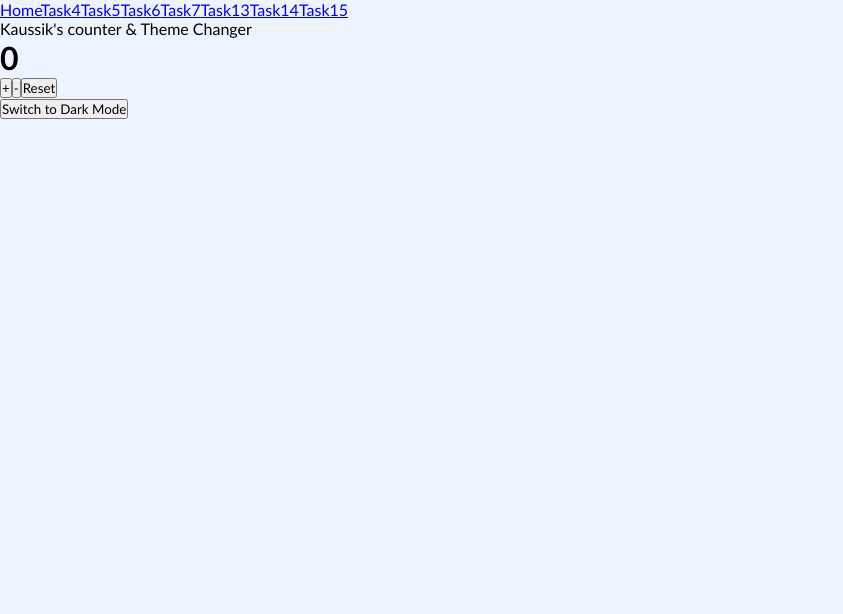
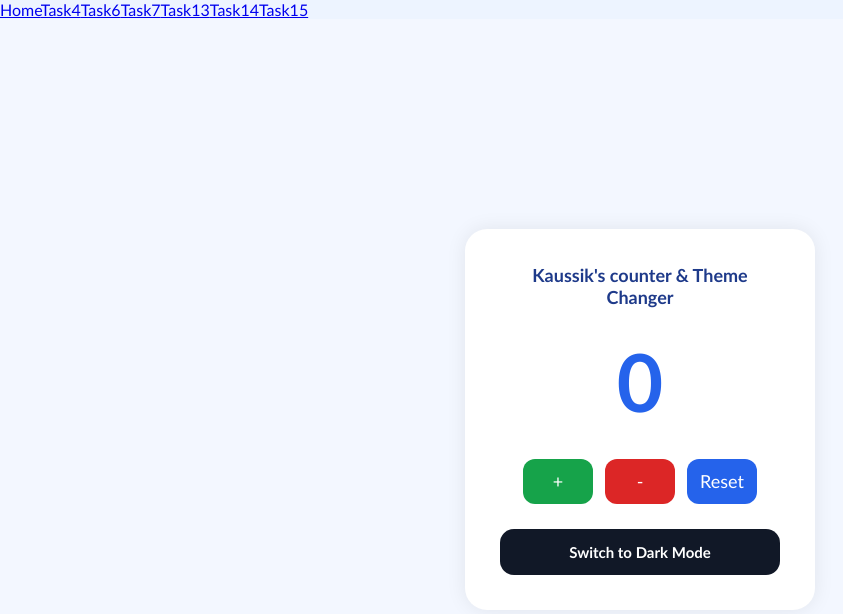
Before and after one commit to kaussikvk/jst4, a React (Vite) app: page / in a window 1280 px wide. Shown: the top 614 px of the page, without its empty margins (0-843 px from the left). Built offline with nearby package versions, Linux system fonts and the light colour scheme.

Commit message:
css added to TaskFour.jsx

```diff
--- a/src/App.jsx
+++ b/src/App.jsx
@@ -5,7 +5,6 @@ import {
 } from "react-router-dom";
 
 import TaskFour from "./TaskFour";
-import TaskFive from "./TaskFive";
 import TaskSix from "./TaskSix";
 import TaskSeven from "./TaskSeven";
 import TaskThirteen from "./TaskThirteen";
@@ -22,7 +21,6 @@ function App() {
 
         <Link to="/task4">Task4</Link>
 
-        <Link to="/task5">Task5</Link>
 
         <Link to="/task6">Task6</Link>
 
@@ -44,11 +42,6 @@ function App() {
         <Route
           path="/task4"
           element={<TaskFour />}
-        />
-
-        <Route
-          path="/task5"
-          element={<TaskFive />}
         />
 
         <Route
--- /dev/null
+++ b/src/TaskFour.css
@@ -0,0 +1,127 @@
+* {
+  margin: 0;
+  padding: 0;
+  box-sizing: border-box;
+  font-family: Arial, Helvetica, sans-serif;
+}
+
+.main {
+  width: 100%;
+  min-height: 100vh;
+  display: flex;
+  justify-content: center;
+  align-items: center;
+  transition: 0.4s;
+}
+
+.light {
+  background: #f3f7ff;
+}
+
+.dark {
+  background: #111827;
+}
+
+.counter-box {
+  width: 350px;
+  padding: 35px;
+  border-radius: 22px;
+  text-align: center;
+  transition: 0.4s;
+}
+
+.light .counter-box {
+  background: white;
+  box-shadow: 0 0 20px rgba(0, 0, 0, 0.08);
+}
+
+.dark .counter-box {
+  background: #1f2937;
+  box-shadow: 0 0 20px rgba(255, 255, 255, 0.06);
+}
+
+.top-text {
+  font-size: 18px;
+  margin-bottom: 25px;
+  font-weight: bold;
+}
+
+.light .top-text {
+  color: #1e3a8a;
+}
+
+.dark .top-text {
+  color: #dbeafe;
+}
+
+.count-number {
+  font-size: 80px;
+  margin-bottom: 30px;
+}
+
+.light .count-number {
+  color: #2563eb;
+}
+
+.dark .count-number {
+  color: #93c5fd;
+}
+
+.btn-row {
+  display: flex;
+  justify-content: center;
+  gap: 12px;
+  margin-bottom: 25px;
+}
+
+.btn-row button,
+.theme-toggle {
+  border: none;
+  cursor: pointer;
+  transition: 0.3s;
+}
+
+.btn-row button:hover,
+.theme-toggle:hover {
+  transform: scale(1.06);
+}
+
+.plus,
+.minus,
+.reset {
+  width: 70px;
+  height: 45px;
+  border-radius: 12px;
+  color: white;
+  font-size: 18px;
+}
+
+.plus {
+  background: #16a34a;
+}
+
+.minus {
+  background: #dc2626;
+}
+
+.reset {
+  background: #2563eb;
+}
+
+.theme-toggle {
+  width: 100%;
+  padding: 14px;
+  border-radius: 14px;
+  font-size: 15px;
+  font-weight: bold;
+}
+
+.light .theme-toggle {
+  background: #111827;
+  color: white;
+}
+
+.dark .theme-toggle {
+  background: #dbeafe;
+  color: #111827;
+}
--- a/src/TaskFour.jsx
+++ b/src/TaskFour.jsx
@@ -1,5 +1,5 @@
 import React, { useState } from "react";
-import "./index.css";
+import "./TaskFour.css";
 
 export default function TaskFour() {
 
```
